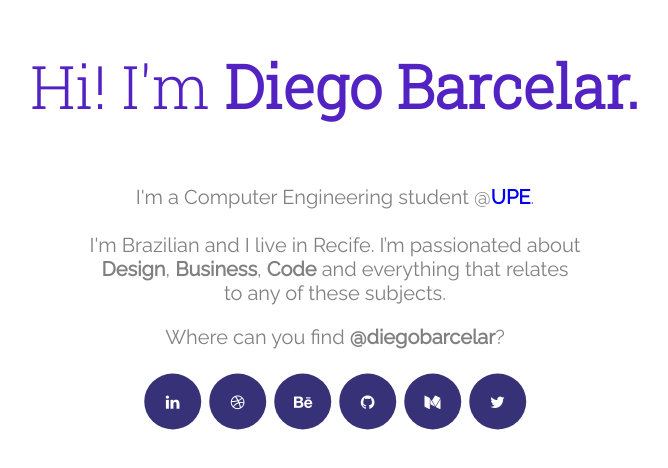
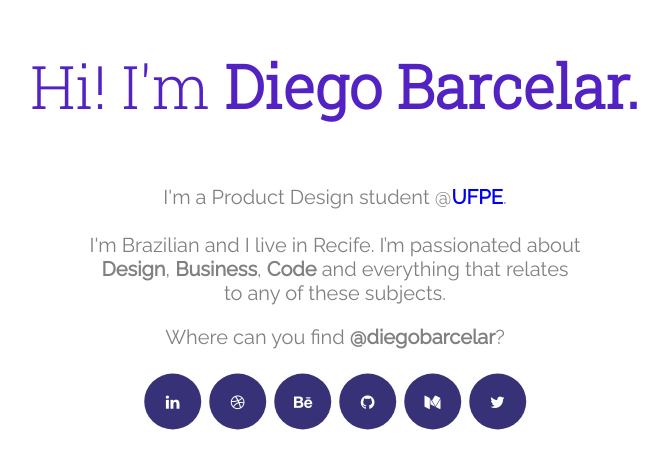
Before and after one commit to diegobarcelar/diegobarcelar.github.io, a plain HTML site: page index.html in a window 1280 px wide. Shown: the part 190-658 px from the top of the page, without its empty margins (305-973 px from the left). Drawn offline with Linux system fonts and the light colour scheme.

Commit message:
Update index.html

```diff
--- a/index.html
+++ b/index.html
@@ -12,7 +12,7 @@
     <body>
     <div class="container">
         <p class="hi">Hi! I'm <b>Diego Barcelar.</b></p>
-        <p class="description">I'm a Computer Engineering student @<a href="https://www.upe.br" target="_blank"><b>UPE</b></a>.<br><br>I'm Brazilian and I live in Recife. I’m passionated about<br>
+        <p class="description">I'm a Product Design student @<a href="https://www.ufpe.br" target="_blank"><b>UFPE</b></a>.<br><br>I'm Brazilian and I live in Recife. I’m passionated about<br>
             <b>Design</b>, <b>Business</b>, <b>Code</b> and everything that relates<br>to any of these subjects.</p>
         <p class="find">Where can you find <b>@diegobarcelar</b>?</p>
 
```
